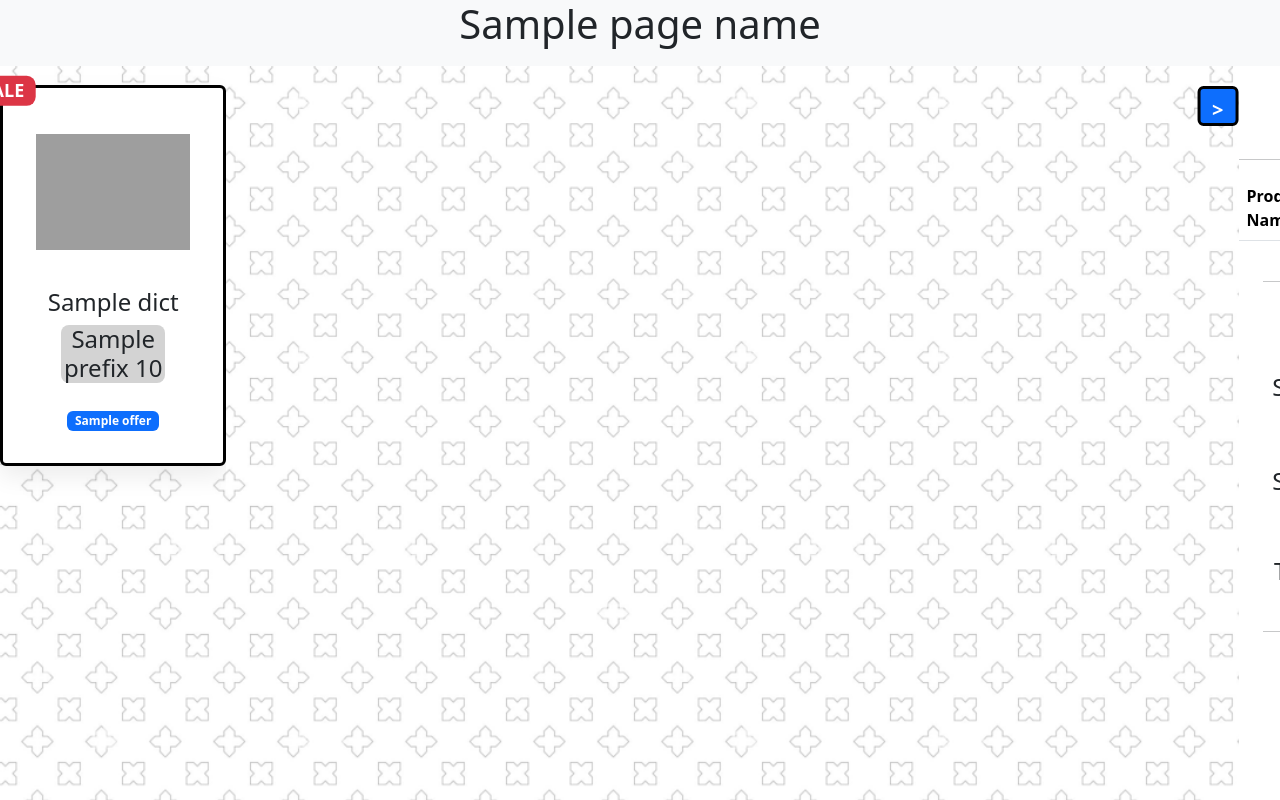
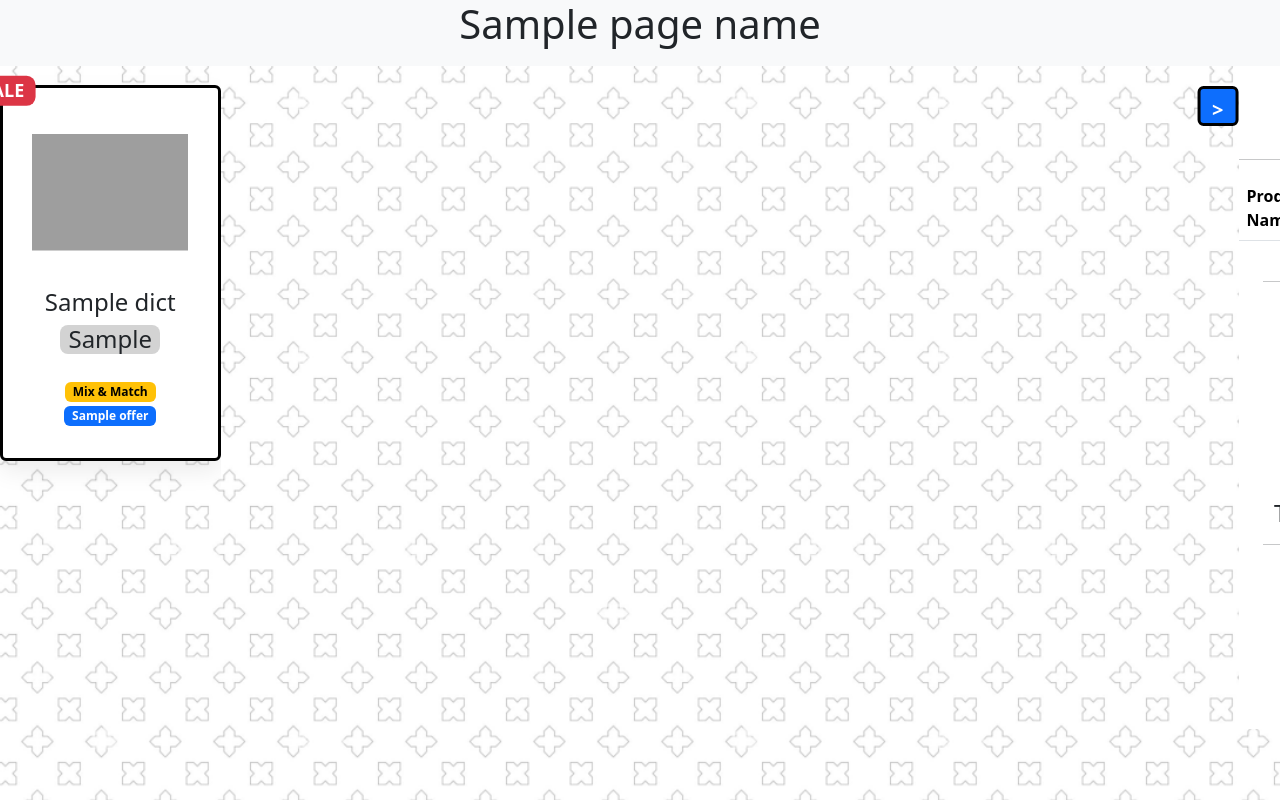
Before and after one commit to SIndustryPortfolio/WEBSITE-Shopping_Basket, a Python web app: template Templates/Home.html in a window 1280 px wide. Run offline with Jinja, Linux system fonts and the light colour scheme; the template is opened without the code that fills it: most values are stand-ins (such as "Sample title", 1, 10 or a date in 2020); lists and menus that the app fills with data are empty; grey boxes are pictures that could not be loaded.

Commit message:
Extra polishing touches on Frontend
- Prices / costs now all 2 decimals
- Family products under "Mix & Match"
- Better Tweening -> Smoother buttons  & icon rotation
- Italics on before price on checkout

```diff
--- a/Static/CSS/Shared.css
+++ b/Static/CSS/Shared.css
@@ -25,16 +25,15 @@ body {
     z-index: 1;
 }
 
-.btn
-{
-    border: 3px, solid, black !important;
-    transition: transform 1s ease;
+.btn {
+    border: 3px solid black !important;
+    transition: transform .15s ease !important;
     font-weight: bold !important;
     font-size: 125% !important;
+    transform: scale(1);
 }
 
-.btn:hover
-{
+.btn:hover {
     transform: scale(1.05);
 }
 
@@ -59,6 +58,15 @@ body {
     transition: max-height .75s ease, opacity 0.3s ease;
 }
 
+.card-img-top {
+  transform: rotate(0deg);
+  transition: transform 0.3s ease;
+}
+
+.card:hover .card-img-top {
+  transform: rotate(15deg) !important;
+}
+
 .card:hover .HoverCollapse {
     max-height: 500px;
     opacity: 1;
--- a/Static/JS/Home.js
+++ b/Static/JS/Home.js
@@ -111,7 +111,7 @@ function HandleUserBasketTable()
         if (Price != BasketPrice)
         {
             let UndiscountedText = document.createElement("p");
-            UndiscountedText.innerHTML = CurrencyInfo["Prefix"] + Price;
+            UndiscountedText.innerHTML = "<i>" + UtilitiesModule.FormatMoney(Price) + "</i>";
             UndiscountedText.style.textDecoration = "line-through";
             UndiscountedText.style.display = "inline-block";
             UndiscountedText.style.padding = "5px";
@@ -120,7 +120,7 @@ function HandleUserBasketTable()
         }
 
         let FinalPriceText = document.createElement("p");
-        FinalPriceText.innerHTML = CurrencyInfo["Prefix"] + BasketPrice;
+        FinalPriceText.innerHTML = UtilitiesModule.FormatMoney(BasketPrice);
         FinalPriceText.style.display = "inline-block";
         FinalPriceText.style.padding = "5px";
         TablePriceDefinition.appendChild(FinalPriceText);
--- a/Templates/Home.html
+++ b/Templates/Home.html
@@ -47,10 +47,10 @@
             <footer class="text-center" style="width: 100%; background-color: white; flex-shrink: 0; padding: 24px;">
                 <hr>
                 <h2 class="text-center">💰 Costs</h2>
-                <h4 class="">Subtotal: {{CoreInfo["Currency"]["Prefix"]}} {{Costs["SubTotal"]}}</h4>
-                <h4 class="">Discount: {{CoreInfo["Currency"]["Prefix"]}} -{{Costs["PriceReduction"]}}</h4>
+                <h4 class="">Subtotal: {{Utilities.FormatMoney(Costs["SubTotal"])}}</h4>
+                <h4 class="">Discount: -{{Utilities.FormatMoney(Costs["PriceReduction"])}}</h4>
                 <br>
-                <h4 class="">Total: {{CoreInfo["Currency"]["Prefix"]}} {{Costs["Total"]}}</h4>
+                <h4 class="">Total: {{Utilities.FormatMoney(Costs["Total"])}}</h4>
 
                 <hr>
 
@@ -82,13 +82,18 @@
                             <div class="card-body">
                                 <h4 class="text-center">{{ProductInfo["Name"]}}</h4>
 
-                                <h4 class="text-center" style="display: block; border-radius: 8px; background-color: lightgrey; min-width: 25%; max-width: 55%; margin: auto;">{{CoreInfo["Currency"]["Prefix"]}} {{ProductInfo["Price"]}}</h4>
+                                <h4 class="text-center" style="display: block; border-radius: 8px; background-color: lightgrey; min-width: 25%; max-width: 55%; margin: auto;">{{Utilities.FormatMoney(ProductInfo["Price"])}}</h4>
 
                                 {% if ProductInfo.get("Offers", None) != None %}
                                     <br>
                                     <div class="row" style="width: 90%; margin: auto;">
+
+                                        {% if ProductInfo.get("OfferFamily") != None %}
+                                            <div class="col text-center" style="padding: 0;"><span class="badge text-bg-warning"><b>Mix & Match</b></span></div>
+                                        {% endif %}
+
                                         {% for OfferName in ProductInfo["Offers"] %}
-                                            <div class="col text-center" style="padding: 0;"><span class="badge bg-primary"><b>{{OfferName}}</b></span></div>
+                                            <div class="col text-center" style="padding: 0;"><span class="badge text-bg-primary"><b>{{OfferName}}</b></span></div>
                                         {% endfor %}
                                     </div>
                                 {% endif %}
--- a/app.py
+++ b/app.py
@@ -34,6 +34,7 @@ App.config["DBPassword"] = os.environ.get("DBPassword", "admin")
 ## CORE
 ModuleRegistry = [
     # SERVICES
+    "Modules.Utilities",
     "Modules.Shortcuts",
     "Modules.Database",
     "Modules.BasketHandler",
```
Also changed, not shown: Modules/OffersHandler.py (+5 -2 lines), Modules/Utilities.py (+23 -0 lines), Static/JS/Modules/Utilities.js (+9 -0 lines).
